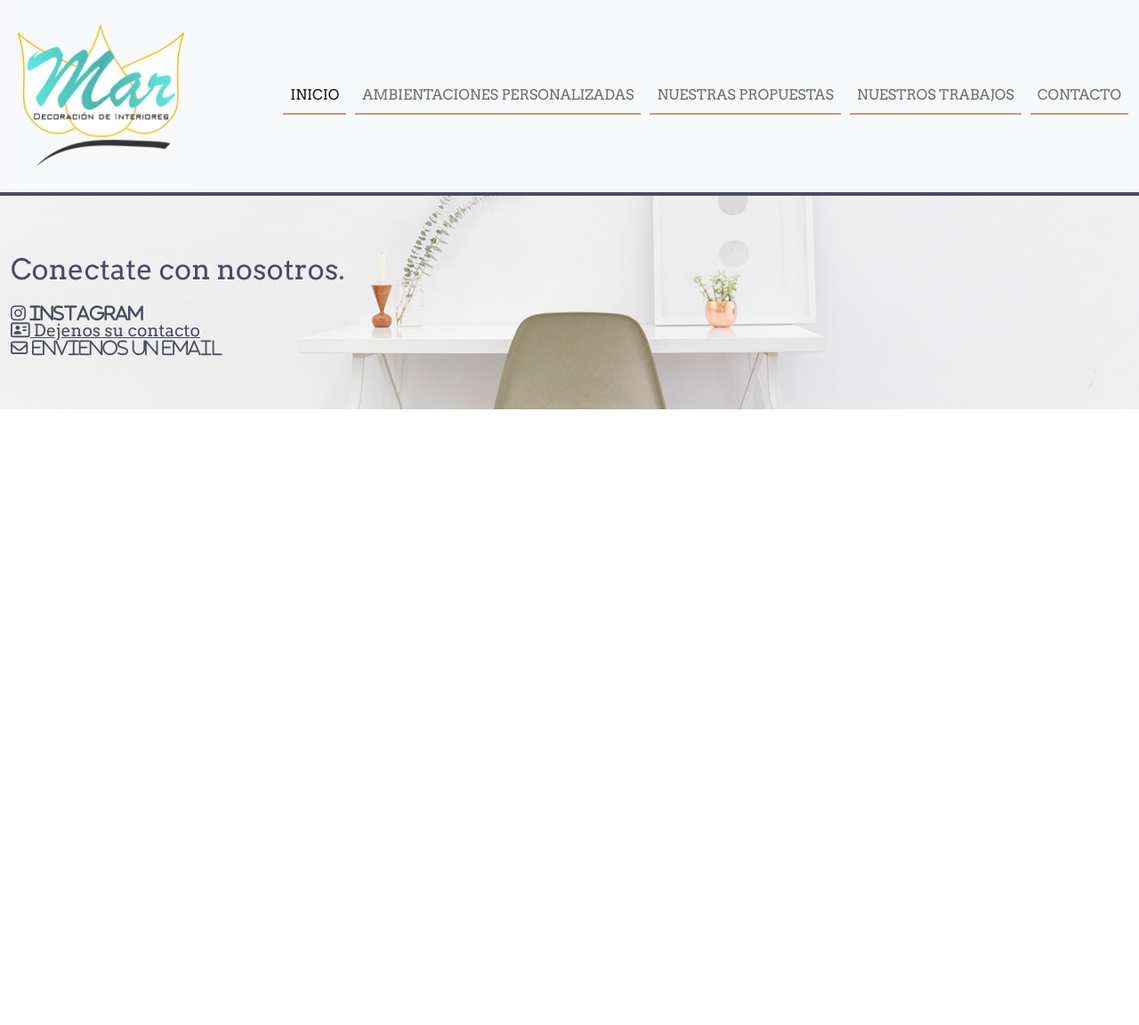
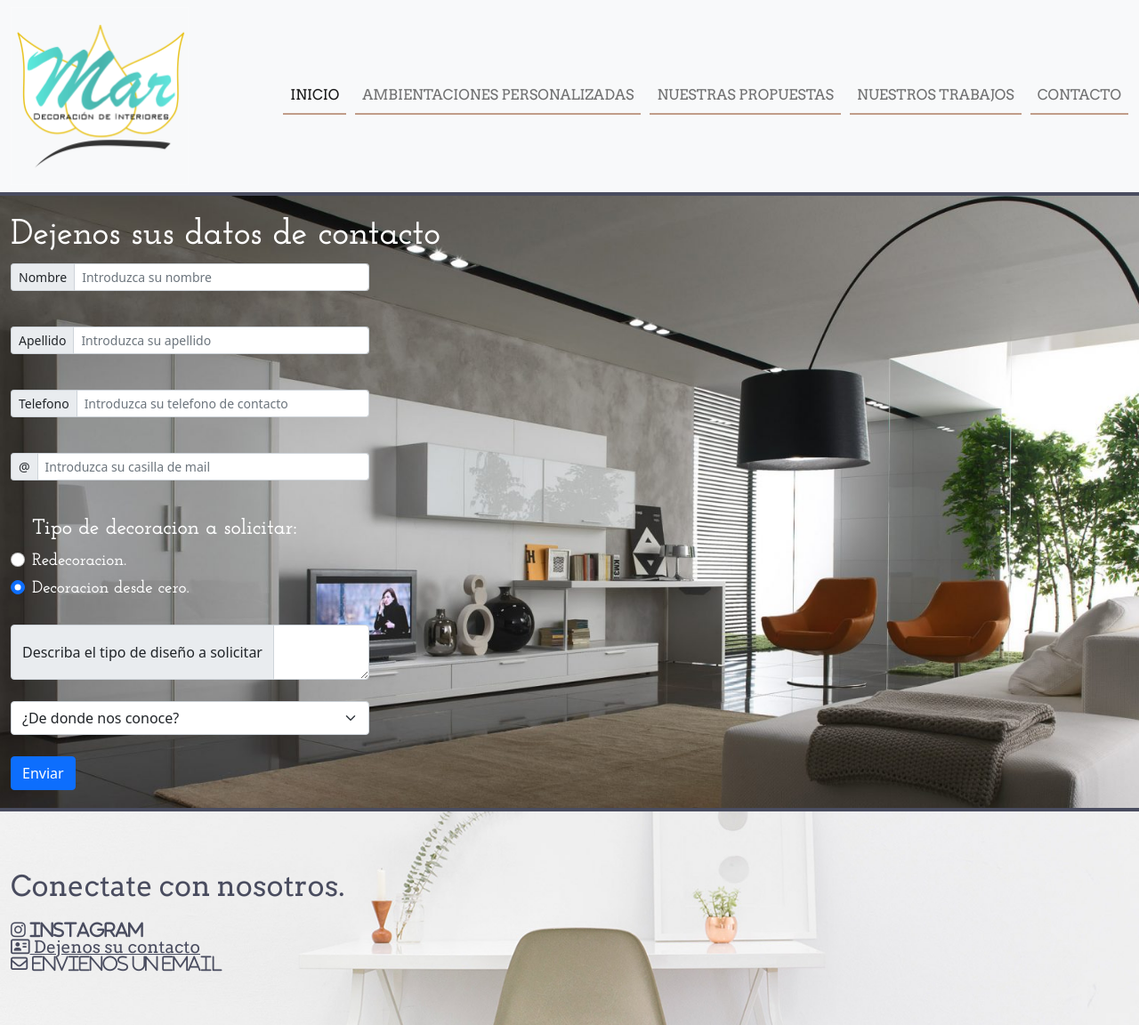
Before and after one commit to XavierGuerrero1989/repoProyectoFinal, a plain HTML site: page paginas/contact.html in a window 1280 px wide. Shown: the whole page at 89% size. Before the commit the page ends 800 px from the top, so only its background shows below. Drawn offline with nearby package versions, Linux system fonts and the light colour scheme.

Commit message:
web3.0 bootstrap terminado

```diff
--- a/css/style.css
+++ b/css/style.css
@@ -423,3 +423,30 @@
   font-size: 1.5rem;
   padding: 20px;
 }
+
+.contacto{
+  background-image: url("../assets/imgs/fcontacto.jpg");
+  background-position: center;
+  background-size: cover;
+  background-repeat: no-repeat;
+  padding: 20px;
+  border-bottom: solid 4px rgb(73,76,95);
+}
+
+.contact__title{
+  font-family: 'Josefin Slab', serif;
+  color: white;
+  font-size: 2.5rem;
+}
+
+.contact__minititulo{
+  font-family: 'Josefin Slab', serif;
+  color: white;
+  font-size: 1.5rem;
+}
+
+.form-check-label{
+  font-family: 'Josefin Slab', serif;
+  color: white;
+  font-size: 1.2rem;
+}
--- a/paginas/contact.html
+++ b/paginas/contact.html
@@ -40,10 +40,66 @@
           </div>
         </div>
     </nav>
-    <main class="container-fluid">
-
+    <main class="container-fluid contacto">
+        <div class="row">
+          <h1 class="col-6 contact__title">Dejenos sus datos de contacto</h1>
+        </div>
+        <div class="row">
+          <form class="col-4 contact__form" action="#" method="get">
+            <div class="input-group input-group-sm mb-3">
+              <span class="input-group-text" id="inputGroup-sizing-sm">Nombre</span>
+              <input type="text" placeholder="Introduzca su nombre" class="form-control" aria-label="Sizing example input" aria-describedby="inputGroup-sizing-sm">
+            </div>
+            <br>
+            <div class="input-group input-group-sm mb-3">
+              <span class="input-group-text" id="inputGroup-sizing-sm">Apellido</span>
+              <input type="text" placeholder="Introduzca su apellido" class="form-control" aria-label="Sizing example input" aria-describedby="inputGroup-sizing-sm">
+            </div>
+            <br>
+            <div class="input-group input-group-sm mb-3">
+              <span class="input-group-text" id="inputGroup-sizing-sm">Telefono</span>
+              <input type="number" placeholder="Introduzca su telefono de contacto" class="form-control" aria-label="Sizing example input" aria-describedby="inputGroup-sizing-sm">
+            </div>
+            <br>
+            <div class="input-group input-group-sm mb-3">
+              <span class="input-group-text" id="inputGroup-sizing-sm">@</span>
+              <input type="email" placeholder="Introduzca su casilla de mail" class="form-control" aria-label="Sizing example input" aria-describedby="inputGroup-sizing-sm">
+            </div>
+            <br>
+            <div class="form-check">
+              <h3 class="contact__minititulo">Tipo de decoracion a solicitar:</h3>
+              <input class="form-check-input" type="radio" name="flexRadioDefault" id="flexRadioDefault1">
+              <label class="form-check-label" for="flexRadioDefault1">
+                Redecoracion.
+              </label>
+            </div>
+            <div class="form-check">
+              <input class="form-check-input" type="radio" name="flexRadioDefault" id="flexRadioDefault2" checked>
+              <label class="form-check-label" for="flexRadioDefault2">
+                Decoracion desde cero.
+              </label>
+            </div>
+            <br>
+            <div class="input-group">
+              <span class="input-group-text">Describa el tipo de diseño a solicitar</span>
+              <textarea class="form-control" aria-label="With textarea"></textarea>
+            </div>
+            <br>
+            <select class="form-select" aria-label="Default select example">
+              <option selected>¿De donde nos conoce?</option>
+              <option value="1">Google</option>
+              <option value="2">Instagram</option>
+              <option value="3">Recomendacion</option>
+              <option value="4">Ya fui cliente</option>
+              <option value="5">Otra</option>
+            </select>
+            <br>
+            <div class="col-auto">
+              <button type="submit" class="btn btn-primary">Enviar</button>
+            </div>
+        </form>
+        </div>
     </main>
-
     <footer class="container-fluid footer">
         <div class="row footer__org1">
           <div class="col-6 footer__part1">
```
